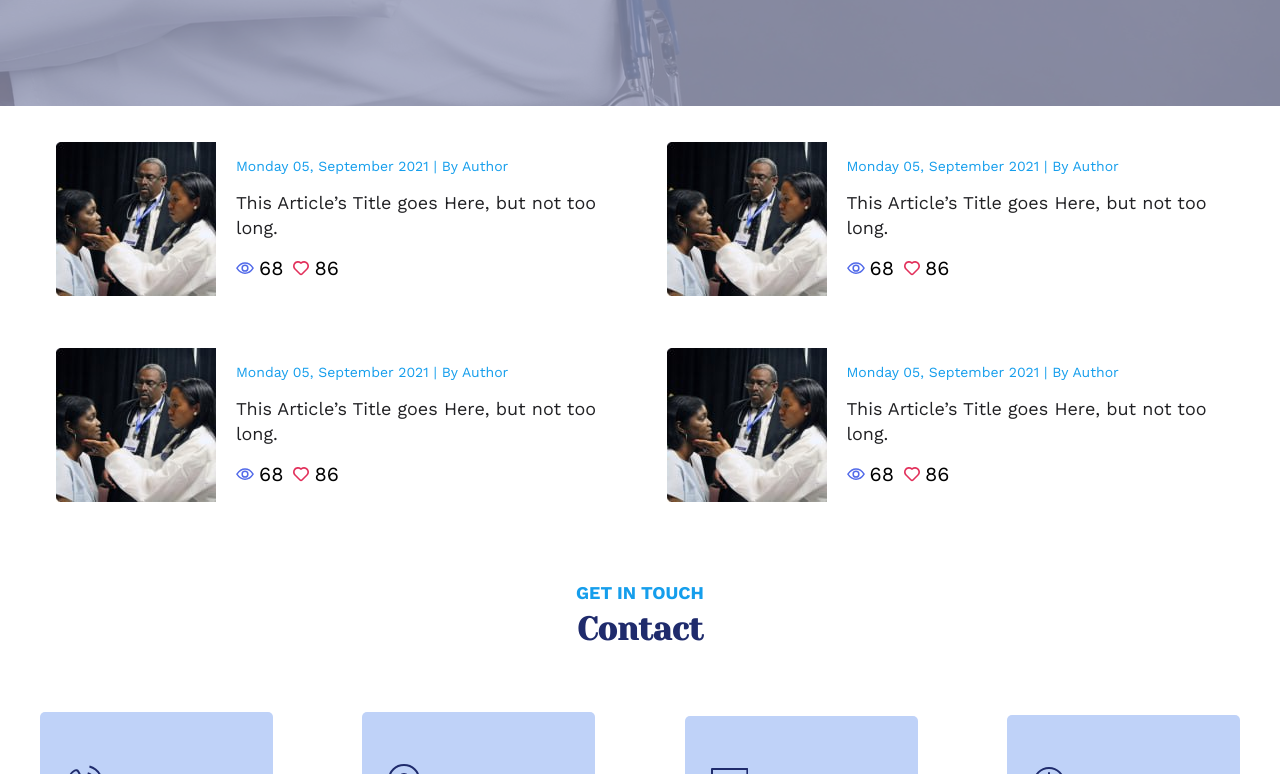
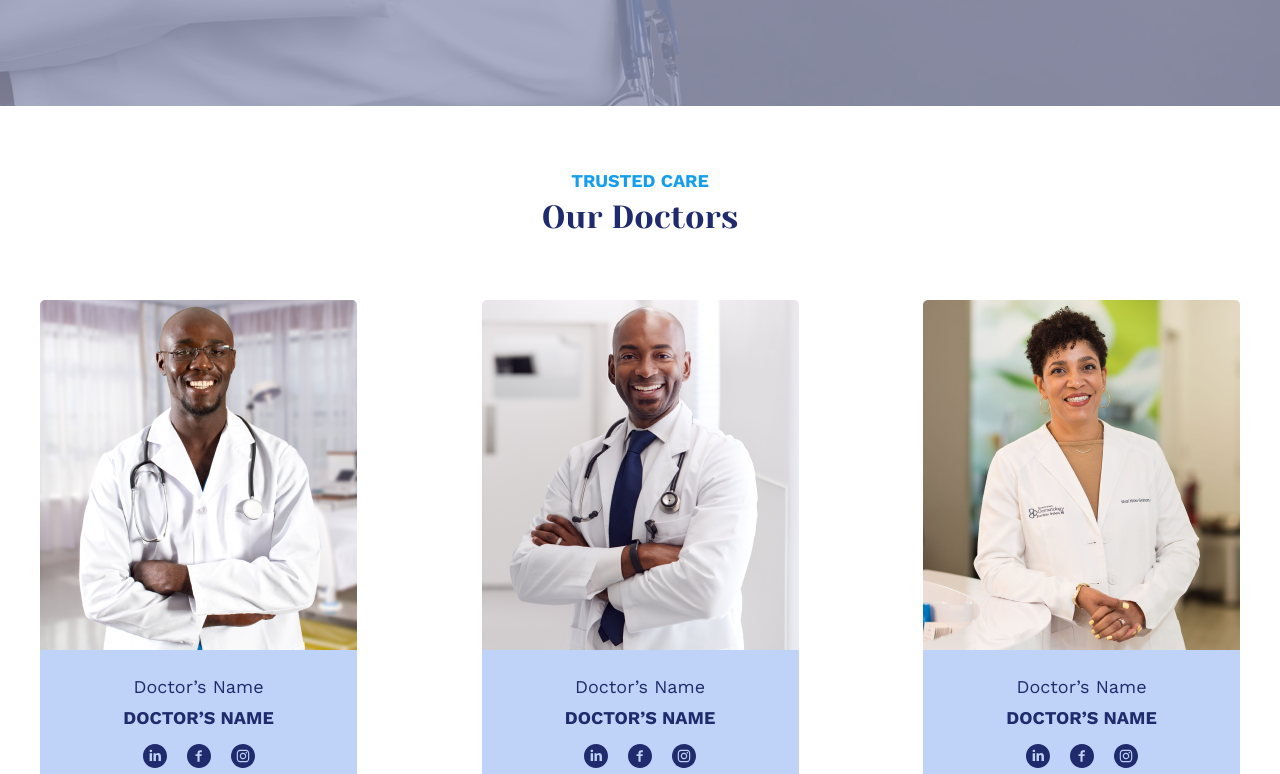
Before and after one commit to developerdamirbek/MEDDICAL, a React (Vite) app: page /about in a window 1280 px wide. Shown: the part 1206-1980 px from the top of the page. Built offline with nearby package versions, Linux system fonts and the light colour scheme.

Commit message:
servicecard

```diff
--- a/src/pages/about/about.jsx
+++ b/src/pages/about/about.jsx
@@ -5,7 +5,9 @@ import DoctorW from "./images/doctor-women.svg";
 import BgImg2 from "./images/about-bg-2.png";
 import DoctorComp from "./components/doctor-comp";
 import DoctorsPost from "../../components/doctors.post";
-import { ContactCards } from "../../components/contactcards";
+import { ContactCards } from './../../components/contactcards/contact-cards';
+import { Service } from "../../components/services/service";
+
 
 export const About = () => {
   return (
@@ -76,6 +78,7 @@ export const About = () => {
         </div>
       </div>
       <DoctorComp />
+      <Service/>
       <DoctorsPost />
       <ContactCards />
     </div>
```
